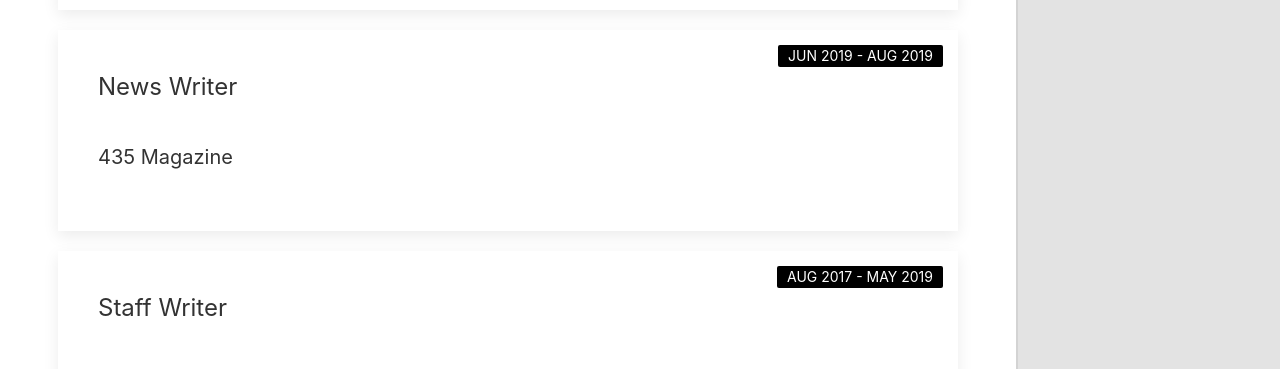
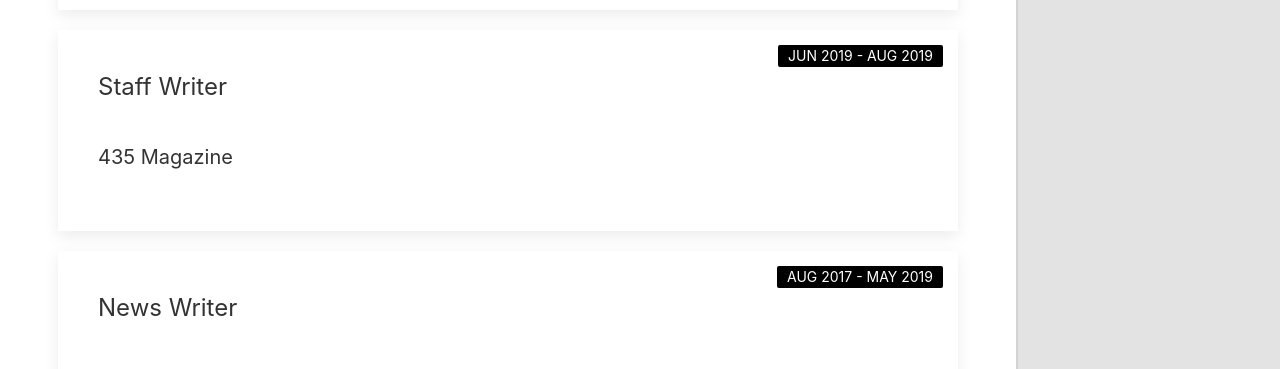
Before and after one commit to ggorenflo/ggorenflo.github.io, a React (Create React App) app: page /experience in a window 1280 px wide. Shown: the part 545-914 px from the top of the page. Built offline with nearby package versions, Linux system fonts and the light colour scheme.

Commit message:
update titles

```diff
--- a/src/views/Experience.js
+++ b/src/views/Experience.js
@@ -19,13 +19,13 @@ export default class Experience extends Component {
       companyName: '435 Magazine',
       startDate: 'Jun 2019',
       endDate: 'Aug 2019',
-      position: 'News Writer'
+      position: 'Staff Writer'
     },
     {
       companyName: 'The Daily Nebraskan',
       startDate: 'Aug 2017',
       endDate: 'May 2019',
-      position: 'Staff Writer'
+      position: 'News Writer'
     },
     {
       companyName: 'The Omaha World-Herald',
```
